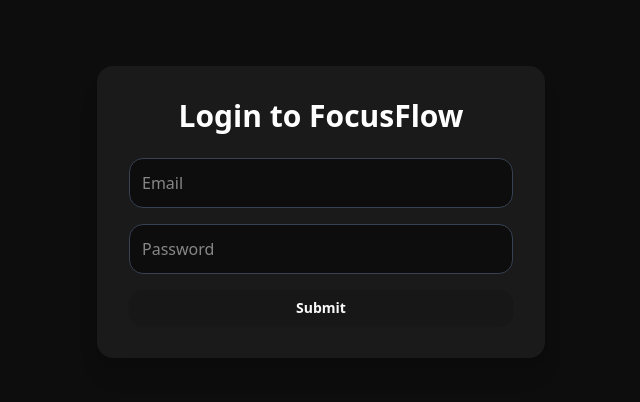
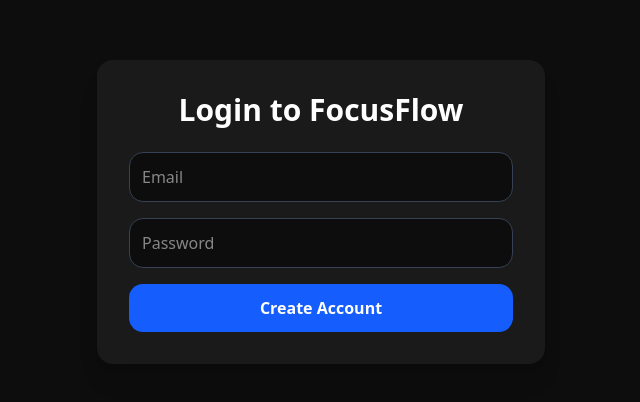
Before and after one commit to dakshu04/focusFlow, a React (Vite) app in the folder client/: page /login in a window 1280 px wide. Shown: the part 188-590 px from the top of the page, without its empty margins (319-959 px from the left). Built offline with nearby package versions, Linux system fonts and the light colour scheme.

Commit message:
vercel and render

```diff
--- a/client/src/Pages/Login.tsx
+++ b/client/src/Pages/Login.tsx
@@ -54,12 +54,12 @@
             value={password}
             onChange={(e) => setPassword(e.target.value)}
           />
-          <Button
-            type="submit"
-            className="cursor-pointer w-full py-3 bg-blue-600 hover:bg-blue-700 rounded-xl font-semibold transition duration-300"
-          >
-            Submit
-          </Button>
+          <button
+          onClick={handleLogin}
+          className="cursor-pointer w-full py-3 bg-blue-600 hover:bg-blue-700 rounded-xl font-semibold transition duration-300"
+        >
+          Create Account
+        </button>
         </form>
       </div>
     </>
```
